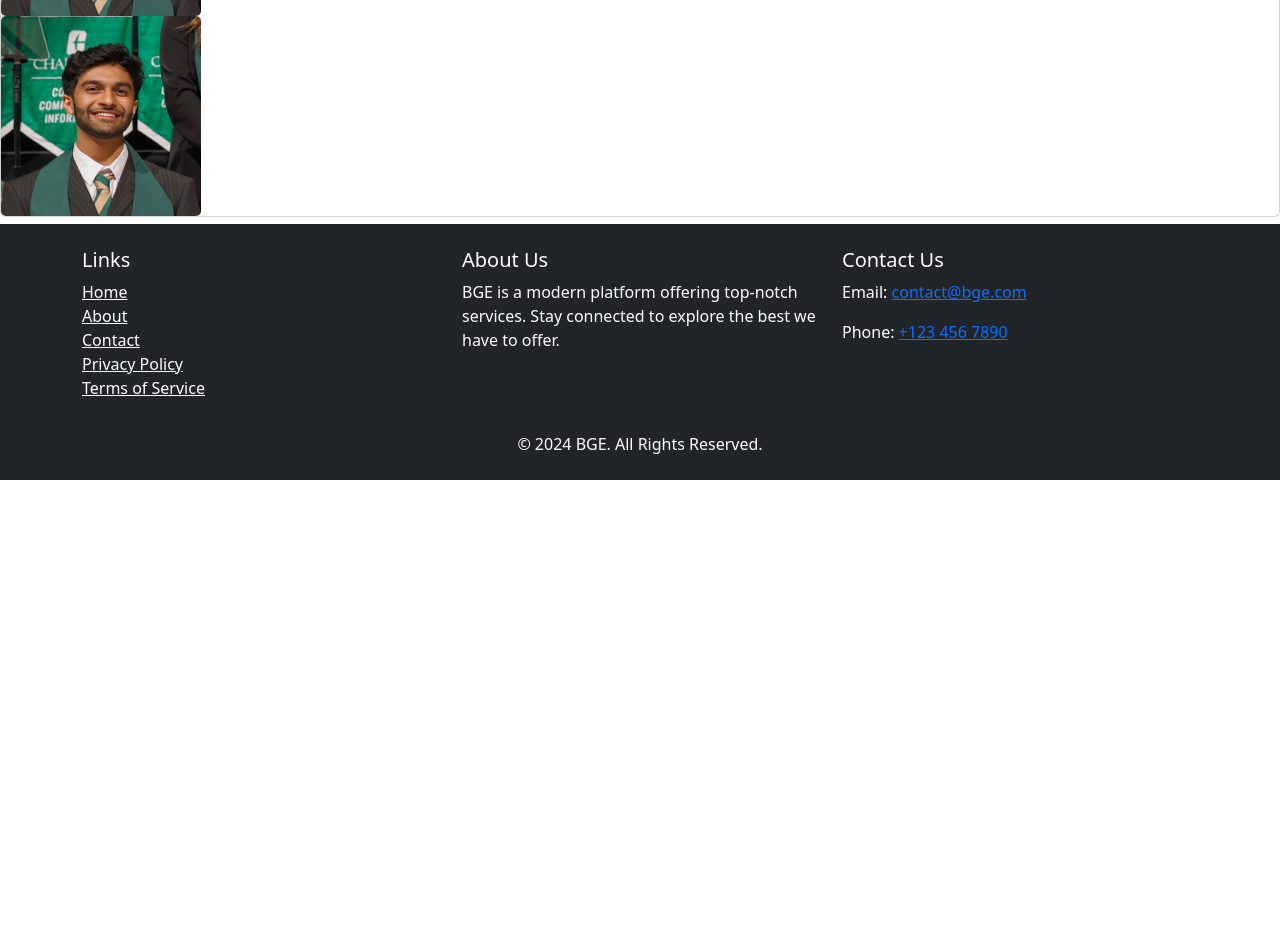
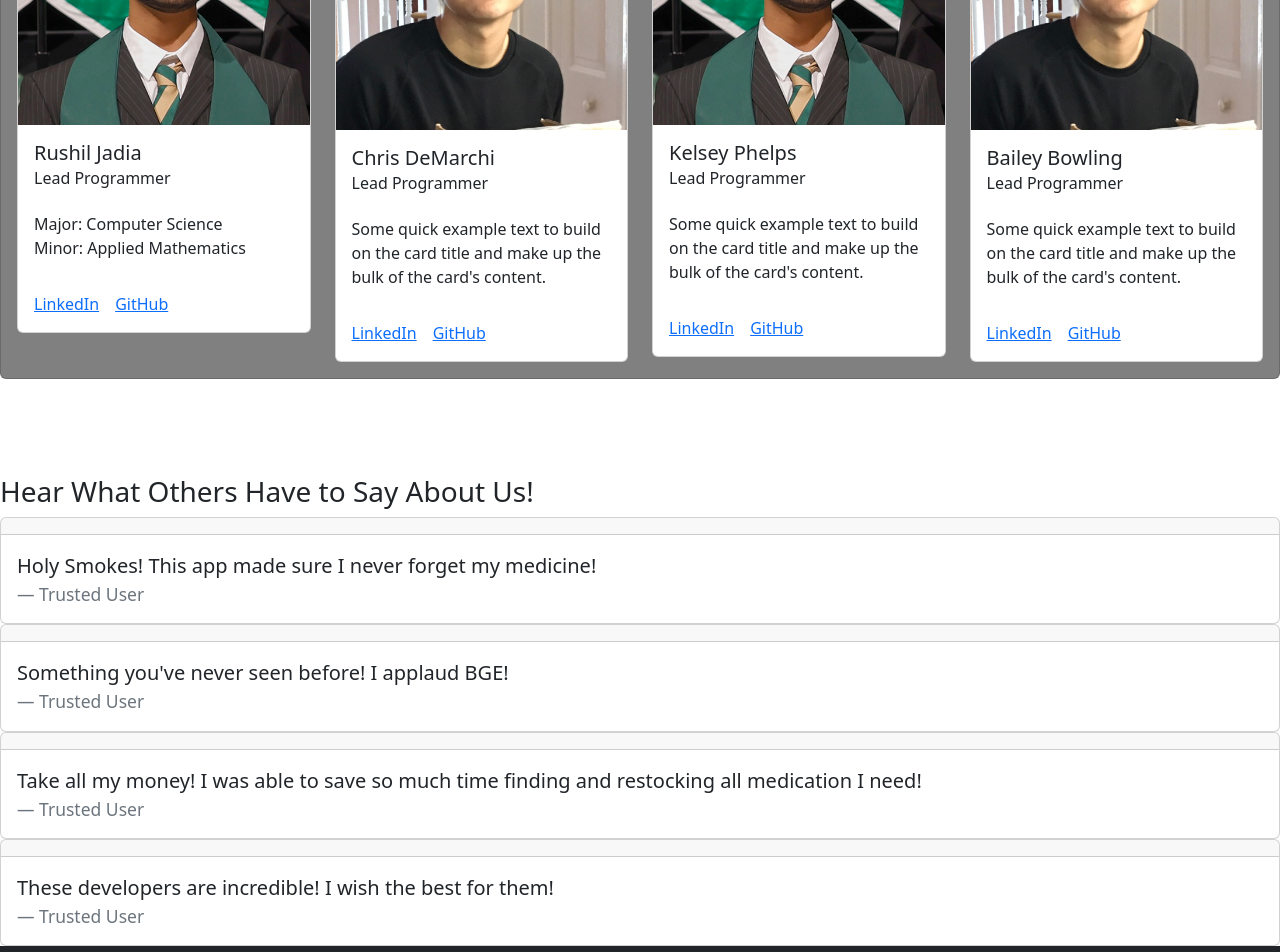
Before and after one commit to rushiljadia/BGE, a React (Vite) app in the folder frontend/: page /about in a window 1280 px wide. Shown: the part 320-1272 px from the top of the page. Before the commit the page ends 800 px from the top, so only its background shows below. Built offline with nearby package versions, Linux system fonts and the light colour scheme.

Commit message:
Updated About Page
 Added basic info and made it functional for all screen sizes.

```diff
--- a/frontend/src/components/About.jsx
+++ b/frontend/src/components/About.jsx
@@ -1,17 +1,152 @@
 import React from "react";
-import {Container, Card, CardSubtitle, CardImg, Image} from "react-bootstrap";
+import {Container, Card, CardSubtitle, CardImg, Image, Row, Col, ListGroup} from "react-bootstrap";
 
 function About() {
     return(
         <>
-
             <h3></h3>
             {/*<Container >About BGE</Container>*/}
-            <Card>
+            <Card style={{
+                backgroundColor: 'gray',
+                display: 'flex',
+                justifyContent: 'space-between',
+                alignItems: 'center'
+            }}>
                 <h1 style={{color: 'tan', textAlign: 'center'}}>About BGE</h1>
                 <CardSubtitle style={{textAlign: 'center'}}>Meet BGE Consortium!</CardSubtitle>
-                <CardImg src="src/images/Rushil-profile.JPG" style={{height:'200px',width:'200px'}}/>
-                <CardImg src="src/images/Rushil-profile.JPG" style={{height:'200px',width:'200px'}}/>
+                <Row style={{padding: '1rem', display: 'flex', justifyContent: 'space-between'}}>
+                    {/* Rushil Card */}
+                    <Col xs={12} sm={6} md={4} lg={3}>
+                        <Card style={{ width: '100%', margin: 'auto' }}>
+                            <Card.Img variant="top" src="src/images/Rushil-profile.JPG" />
+                            <Card.Body>
+                                <Card.Title>Rushil Jadia</Card.Title>
+                                <Card.Subtitle style={{textAlign: 'left'}}>Lead Programmer</Card.Subtitle>
+                                <Card.Text>
+                                    <br/>Major: Computer Science<br/>
+                                    Minor: Applied Mathematics
+                                </Card.Text>
+                            </Card.Body>
+                            <Card.Body>
+                                <Card.Link href="https://linkedin.com/in/rushiljadia" target="_blank">LinkedIn</Card.Link>
+                                <Card.Link href="https://github.com/rushiljadia" target="_blank">GitHub</Card.Link>
+                            </Card.Body>
+                        </Card>
+                    </Col>
+                    {/* Chris Card */}
+                    <Col xs={12} sm={6} md={4} lg={3}>
+                        <Card style={{ width: '100%', margin: 'auto' }}>
+                            <Card.Img variant="top" src="src/images/Chris_Profile.jpg"/>
+                            <Card.Body>
+                                <Card.Title>Chris DeMarchi</Card.Title>
+                                <Card.Subtitle style={{textAlign: 'left'}}>Lead Programmer</Card.Subtitle>
+                                <Card.Text>
+                                    <br/>Some quick example text to build on the card title and make up the
+                                    bulk of the card's content.
+                                </Card.Text>
+                            </Card.Body>
+                            <Card.Body>
+                                <Card.Link href="https://www.linkedin.com/in/christopher-demarchi-30a5961a0/">LinkedIn</Card.Link>
+                                <Card.Link href="https://github.com/cdemarch">GitHub</Card.Link>
+                            </Card.Body>
+                        </Card>
+                    </Col>
+                    {/* Kelsey Card */}
+                    <Col xs={12} sm={6} md={4} lg={3}>
+                        <Card style={{ width: '100%', margin: 'auto' }}>
+                            <Card.Img variant="top" src="src/images/Rushil-profile.JPG" />
+                            <Card.Body>
+                                <Card.Title>Kelsey Phelps</Card.Title>
+                                <Card.Subtitle style={{textAlign: 'left'}}>Lead Programmer</Card.Subtitle>
+                                <Card.Text>
+                                    <br/>Some quick example text to build on the card title and make up the
+                                    bulk of the card's content.
+                                </Card.Text>
+                            </Card.Body>
+                            <Card.Body>
+                                <Card.Link href="https://www.linkedin.com/in/kelsey-phelps/">LinkedIn</Card.Link>
+                                <Card.Link href="https://github.com/kaphelps33">GitHub</Card.Link>
+                            </Card.Body>
+                        </Card>
+                    </Col>
+                    {/* Bailey Card */}
+                    <Col xs={12} sm={6} md={4} lg={3}>
+                        <Card style={{ width: '100%', margin: 'auto' }}>
+                            <Card.Img variant="top" src="src/images/Chris_Profile.jpg" />
+                            <Card.Body>
+                                <Card.Title>Bailey Bowling</Card.Title>
+                                <Card.Subtitle style={{textAlign: 'left'}}>Lead Programmer</Card.Subtitle>
+                                <Card.Text>
+                                    <br/>Some quick example text to build on the card title and make up the
+                                    bulk of the card's content.
+                                </Card.Text>
+                            </Card.Body>
+                            <Card.Body>
+                                <Card.Link href="https://www.linkedin.com/in/bailey-bowling-55218b266/">LinkedIn</Card.Link>
+                                <Card.Link href="https://github.com/BailZ1#">GitHub</Card.Link>
+                            </Card.Body>
+                        </Card>
+                    </Col>
+                </Row>
+            </Card>
+            <br/><br/>
+            <br/><br/>
+            <h3>Hear What Others Have to Say About Us!</h3>
+            <Card>
+                <Card.Header></Card.Header>
+                <Card.Body>
+                    <blockquote className="blockquote mb-0">
+                        <p>
+                            {' '}
+                            Holy Smokes! This app made sure I never forget my medicine!{' '}
+                        </p>
+                        <footer className="blockquote-footer">
+                            Trusted User
+                        </footer>
+                    </blockquote>
+                </Card.Body>
+            </Card>
+            <Card>
+                <Card.Header></Card.Header>
+                <Card.Body>
+                    <blockquote className="blockquote mb-0">
+                        <p>
+                            {' '}
+                            Something you've never seen before! I applaud BGE!{' '}
+                        </p>
+                        <footer className="blockquote-footer">
+                            Trusted User
+                        </footer>
+                    </blockquote>
+                </Card.Body>
+            </Card>
+            <Card>
+                <Card.Header></Card.Header>
+                <Card.Body>
+                    <blockquote className="blockquote mb-0">
+                        <p>
+                            {' '}
+                            Take all my money! I was able to save so much time finding and restocking all medication I need!{' '}
+                        </p>
+                        <footer className="blockquote-footer">
+                            Trusted User
+                        </footer>
+                    </blockquote>
+                </Card.Body>
+            </Card>
+            <Card>
+                <Card.Header></Card.Header>
+                <Card.Body>
+                    <blockquote className="blockquote mb-0">
+                        <p>
+                            {' '}
+                            These developers are incredible! I wish the best for them!{' '}
+                        </p>
+                        <footer className="blockquote-footer">
+                            Trusted User
+                        </footer>
+                    </blockquote>
+                </Card.Body>
             </Card>
         </>
 
```
Also changed, not shown: frontend/src/images/Chris_Profile.jpg (added).
